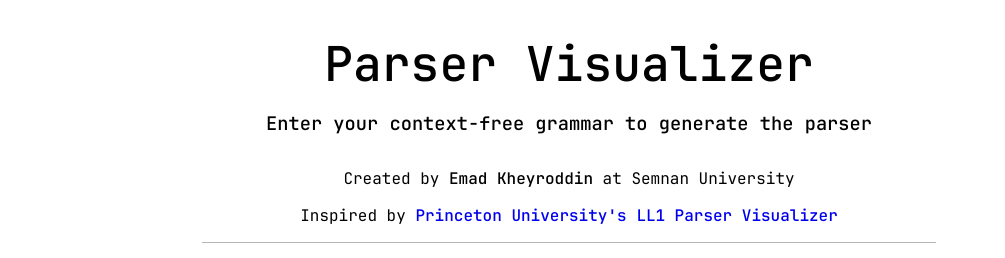
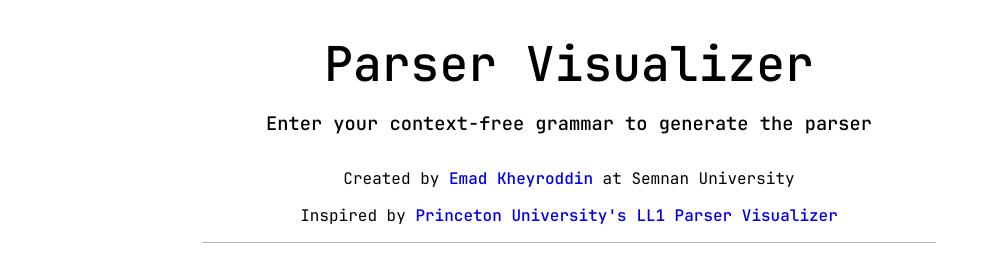
Before and after one commit to itsEmadK/LRParserGenerator, a React (Vite) app: page / in a window 1280 px wide. Shown: the top 258 px of the page, without its empty margins (71-1076 px from the left). Built offline with nearby package versions, Linux system fonts and the light colour scheme.

Commit message:
Link author name to github profile

```diff
--- a/src/components/PageHeader.tsx
+++ b/src/components/PageHeader.tsx
@@ -9,8 +9,12 @@ export default function PageHeader() {
           <h3>Enter your context-free grammar to generate the parser</h3>
           <p>
             Created by{' '}
-            <span className={styles['name']}>Emad Kheyroddin</span> at
-            Semnan University
+            <span className={styles['name']}>
+              <a href="https://github.com/itsEmadK" target="blank">
+                Emad Kheyroddin
+              </a>
+            </span>{' '}
+            at Semnan University
           </p>
           <p>
             Inspired by{' '}
```
